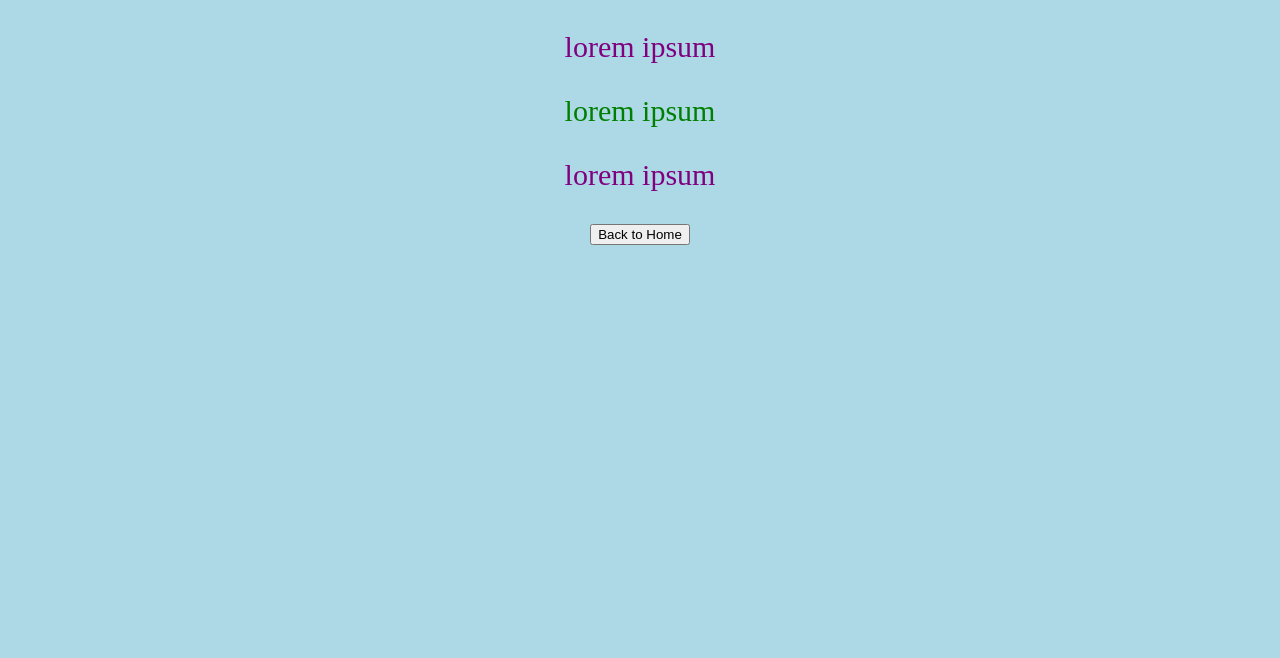
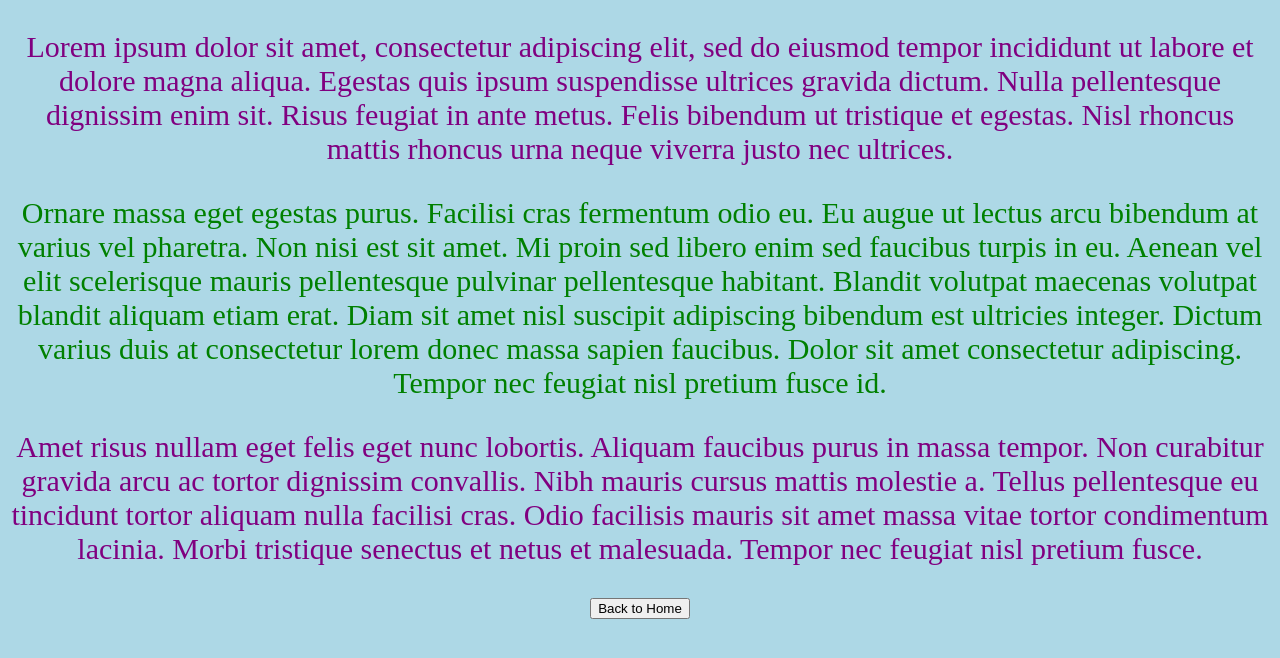
Before and after one commit to fsafiia/multipleWebpages, a plain HTML site: page about.html in a window 1280 px wide. Drawn offline with Linux system fonts and the light colour scheme.

Commit message:
loremipsumpara

```diff
--- a/about.html
+++ b/about.html
@@ -9,9 +9,15 @@
 </head>
 <body bgcolor="#add8e6">
 <div id="about">
-<p id="one"> lorem ipsum</p>
-<p id="two"> lorem ipsum</p>
-<p id="three"> lorem ipsum</p>
+<p id="one"> Lorem ipsum dolor sit amet, consectetur adipiscing elit,
+    sed do eiusmod tempor incididunt ut labore et dolore magna aliqua. Egestas quis ipsum suspendisse ultrices
+    gravida dictum. Nulla pellentesque dignissim enim sit. Risus feugiat in ante metus. Felis bibendum ut tristique et egestas.
+    Nisl rhoncus mattis rhoncus urna neque viverra justo nec ultrices.</p>
+<p id="two"> Ornare massa eget egestas purus. Facilisi cras fermentum odio eu. Eu augue ut lectus arcu bibendum at varius vel pharetra. Non nisi est sit amet. Mi proin sed libero enim sed faucibus turpis in eu. Aenean vel elit scelerisque mauris pellentesque pulvinar pellentesque habitant.
+    Blandit volutpat maecenas volutpat blandit aliquam etiam erat. Diam sit amet nisl suscipit adipiscing bibendum est ultricies integer. Dictum varius duis at consectetur lorem donec massa sapien faucibus.
+    Dolor sit amet consectetur adipiscing. Tempor nec feugiat nisl pretium fusce id.</p>
+<p id="three"> Amet risus nullam eget felis eget nunc lobortis. Aliquam faucibus purus in massa tempor. Non curabitur gravida arcu ac tortor dignissim convallis. Nibh mauris cursus mattis molestie a. Tellus pellentesque eu tincidunt tortor aliquam nulla facilisi cras. Odio facilisis mauris sit amet massa vitae tortor condimentum lacinia. Morbi tristique senectus et netus et malesuada.
+    Tempor nec feugiat nisl pretium fusce. </p>
     <a id="buttonOne" href="index.html"><button>Back to Home</button> </a>
 </div>
 </body>
--- a/style.css
+++ b/style.css
@@ -57,7 +57,7 @@ h1{
     width: 230px;
     padding-right: 50px;
    padding-left: 50px;
-    padding-top: 200px;
+    padding-top: 20px;
 
 }
 
@@ -65,10 +65,9 @@ h1{
     background-color: lightcoral;
     font-size: 15px;
     margin-top: 200px;
+
 }
 
 #buttonTwo{
     background-color: lightcoral;
     font-size: 15px;
-    margin-top: 200px;
-}
```
Also changed, not shown: index.html (+0 -3 lines).
